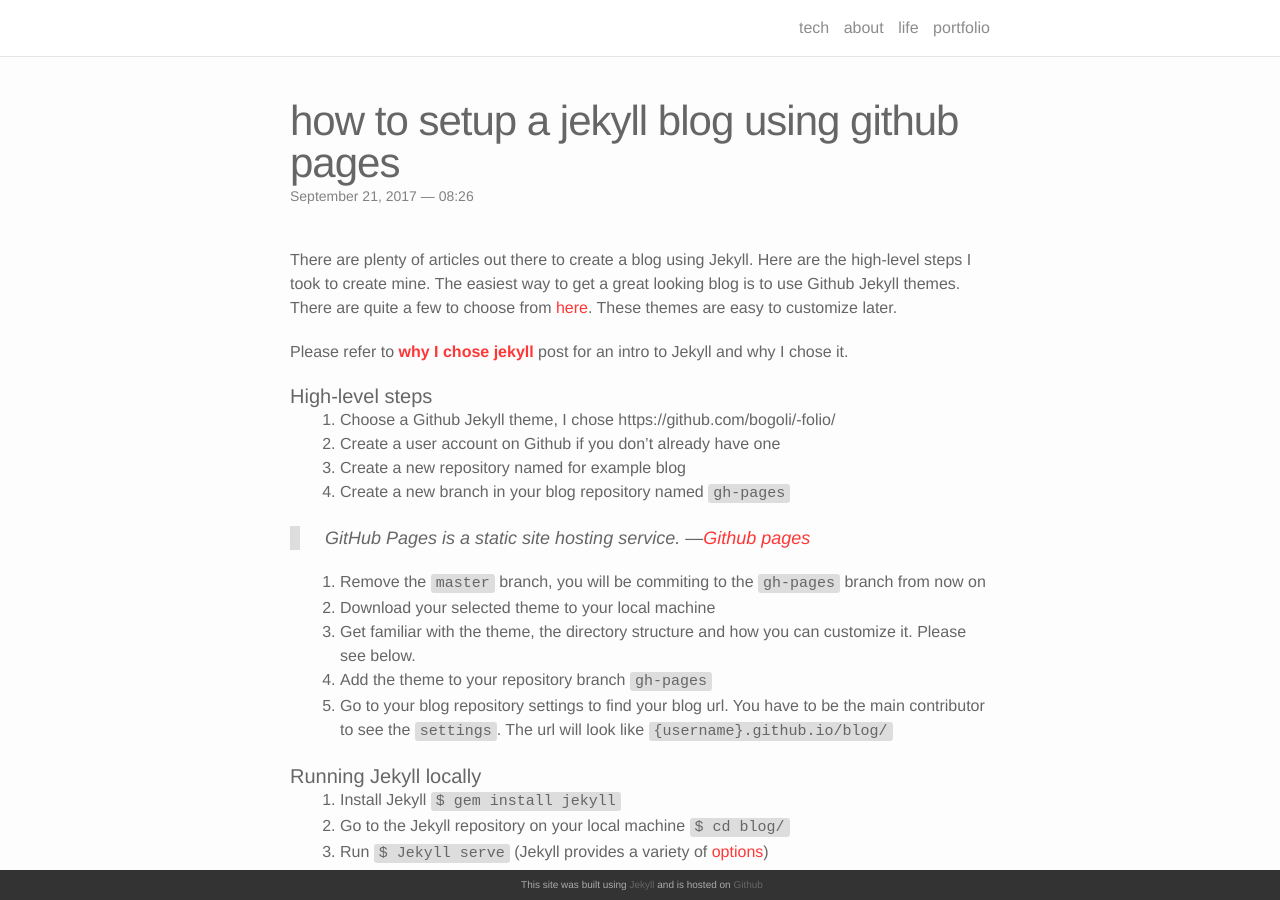
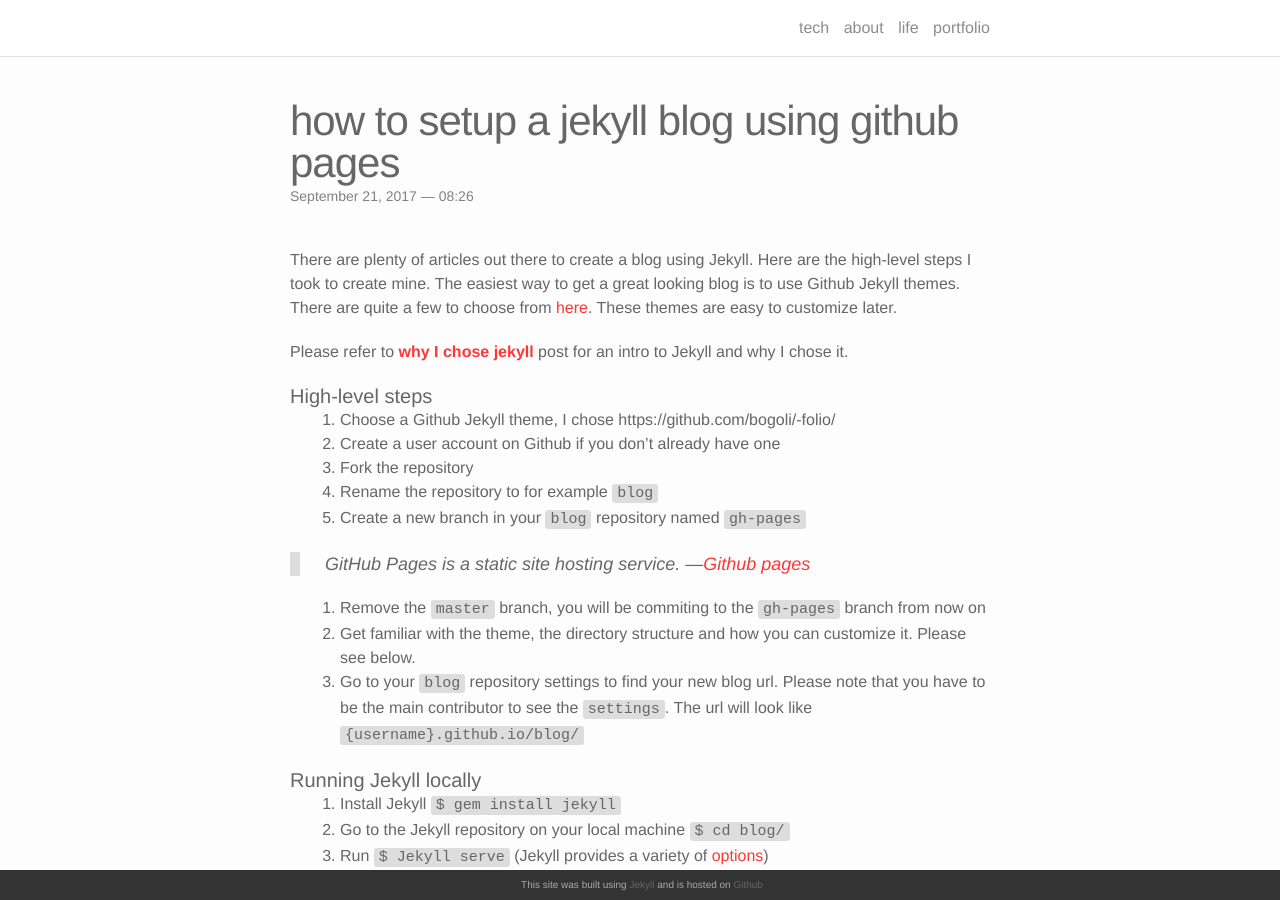
Before and after one commit to annelledejager/blog, a Jekyll site: the page built from _posts/2017-09-21-how to setup a jekyll blog using github pages.markdown, in a window 1280 px wide and 900 px high. Built offline with Jekyll 4.4.1, drawn with Linux system fonts in a browser that asks for light colours; nearby versions of some CDN libraries; comment, search, counter and statistics services are not loaded.

Commit message:
Update blog post

```diff
--- a/_posts/2017-09-21-how to setup a jekyll blog using github pages.markdown
+++ b/_posts/2017-09-21-how to setup a jekyll blog using github pages.markdown
@@ -12,19 +12,18 @@ Please refer to <a href="https://annelledejager.github.io/blog/2017/09/20/whyjek
 #### High-level steps
 1. Choose a Github Jekyll theme, I chose https://github.com/bogoli/-folio/
 2. Create a user account on Github if you don't already have one
-3. Create a new repository named for example blog
-4. Create a new branch in your blog repository named `gh-pages`
+3. Fork the repository
+4. Rename the repository to for example `blog`
+5. Create a new branch in your `blog` repository named `gh-pages`
 
 <blockquote>
 GitHub Pages is a static site hosting service.
 	—<a href="https://help.github.com/articles/what-is-github-pages/">Github pages</a>
 </blockquote>
 
-5. Remove the `master` branch, you will be commiting to the `gh-pages` branch from now on
-6. Download your selected theme to your local machine
+6. Remove the `master` branch, you will be commiting to the `gh-pages` branch from now on
 7. Get familiar with the theme, the directory structure and how you can customize it. Please see below.
-8. Add the theme to your repository branch `gh-pages`
-9. Go to your blog repository settings to find your blog url. You have to be the main contributor to see the `settings`. The url will look like `{username}.github.io/blog/`
+8. Go to your `blog` repository settings to find your new blog url. Please note that you have to be the main contributor to see the `settings`. The url will look like `{username}.github.io/blog/`
 
 #### Running Jekyll locally
 1. Install Jekyll `$ gem install jekyll`
```
